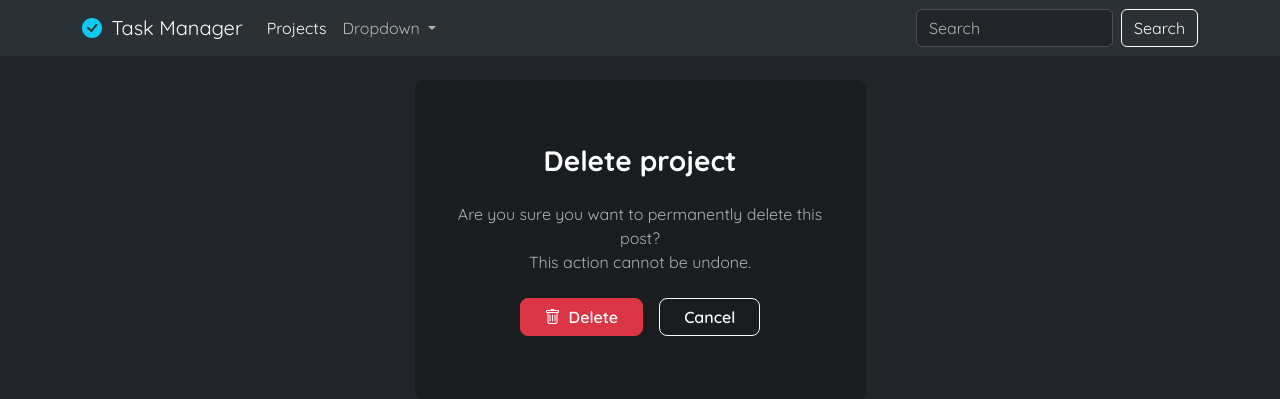
After one commit to deviantcoder/task-manager, a Django app: template apps/tasks/templates/tasks/project_delete.html in a window 1280 px wide. The commit adds this page. Shown: the top 399 px of the page. Run offline with Django 5.2, Linux system fonts and the light colour scheme; the template is opened without the code that fills it, so the values that code supplies are empty; some libraries are stand-ins or nearby versions.

Commit message:
feat(tasks): add project delete view and template

```diff
--- /dev/null
+++ b/apps/tasks/templates/tasks/project_delete.html
@@ -0,0 +1,36 @@
+{% extends '_base.html' %}
+
+{% load widget_tweaks %}
+
+{% block head_title %}
+    Delete project
+{% endblock head_title %}
+
+{% block content %}
+    <div class="container mt-4">
+        <div class="row justify-content-center">
+            <div class="col-md-5 col-lg-5">
+                <div class="card rounded-3 p-3 py-5 border-0 bg-dark-subtle">
+                    <div class="card-body text-center">
+                        <h3 class="card-title mb-4 fw-bold text-white">Delete project</h3>
+                        <p class="text-muted mb-4">
+                            Are you sure you want to permanently delete this post?<br>
+                            This action cannot be undone.
+                        </p>
+                        <form method="POST">
+                            {% csrf_token %}
+                            <div class="d-flex justify-content-center gap-3">
+                                <button type="submit" class="btn btn-danger rounded-3 px-4 fw-semibold">
+                                    <i class="bi bi-trash me-2"></i>Delete
+                                </button>
+                                <a href="{% url 'tasks:project_detail' project.id %}" class="btn btn-outline-light rounded-3 px-4 fw-semibold">
+                                    Cancel
+                                </a>
+                            </div>
+                        </form>
+                    </div>
+                </div>
+            </div>
+        </div>
+    </div>
+{% endblock content %}
--- a/apps/tasks/templates/tasks/project_detail.html
+++ b/apps/tasks/templates/tasks/project_detail.html
@@ -14,14 +14,14 @@
 				</p>
 			</div>
 			<div class="d-flex gap-2">
-				<a href="{% url 'tasks:project_update' project.id %}" class="btn btn-sm rounded-3 btn-outline-light">
+				<a href="{% url 'tasks:project_update' project.id %}" class="btn btn-sm rounded-3 btn-outline-light fw-semibold">
 					<i class="bi bi-pencil"></i>
 					Edit
 				</a>
-				<button class="btn btn-sm rounded-3 btn-outline-danger">
+				<a href="{% url 'tasks:project_delete' project.id %}" class="btn btn-sm rounded-3 btn-outline-danger fw-semibold">
 					<i class="bi bi-trash"></i>
 					Delete
-				</button>
+				</a>
 			</div>
 		</div>
 		<div class="input-group mb-3">
--- a/apps/tasks/urls.py
+++ b/apps/tasks/urls.py
@@ -9,4 +9,5 @@ urlpatterns = [
     path('projects/create/', views.project_create, name='project_create'),
     path('projects/<uuid:project_id>/', views.project_detail, name='project_detail'),
     path('projects/<uuid:project_id>/update/', views.project_update, name='project_update'),
+    path('projects/<uuid:project_id>/delete/', views.project_delete, name='project_delete'),
 ]
```
Also changed, not shown: apps/tasks/views.py (+19 -0 lines).
